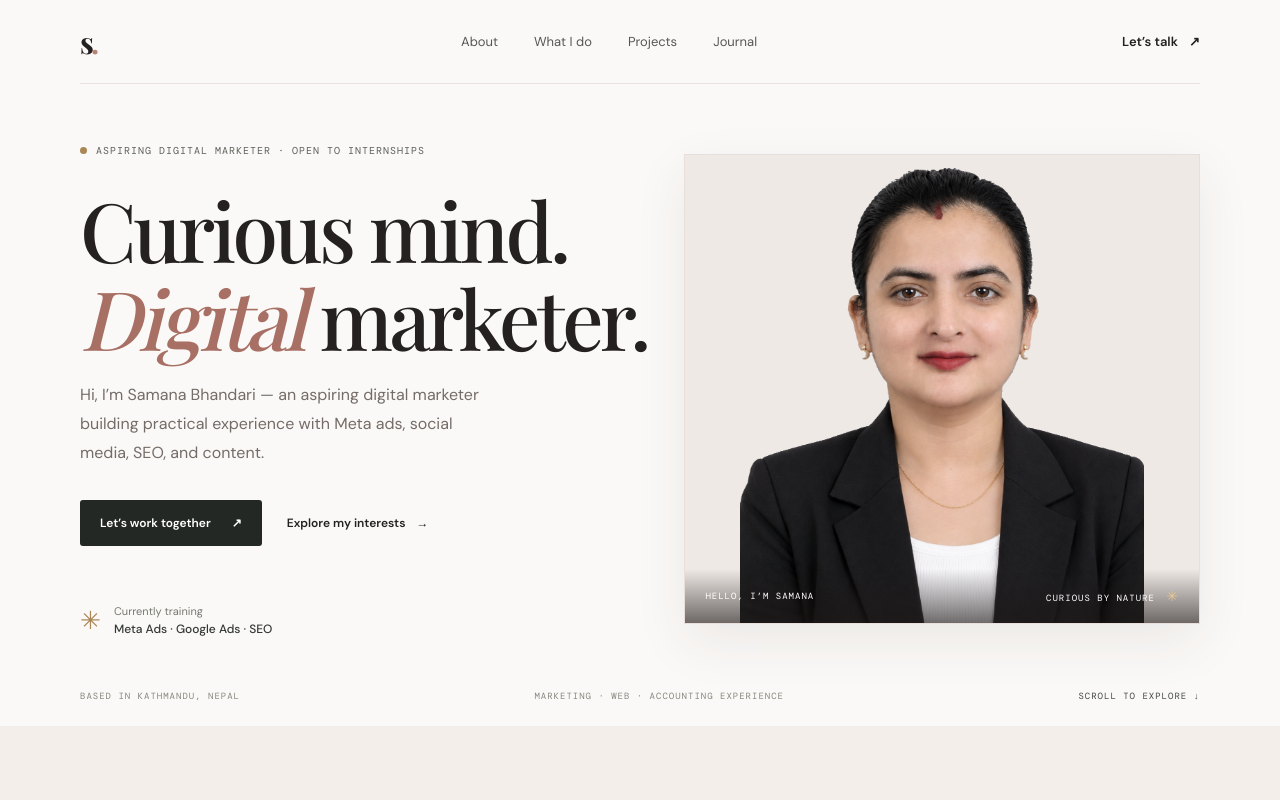
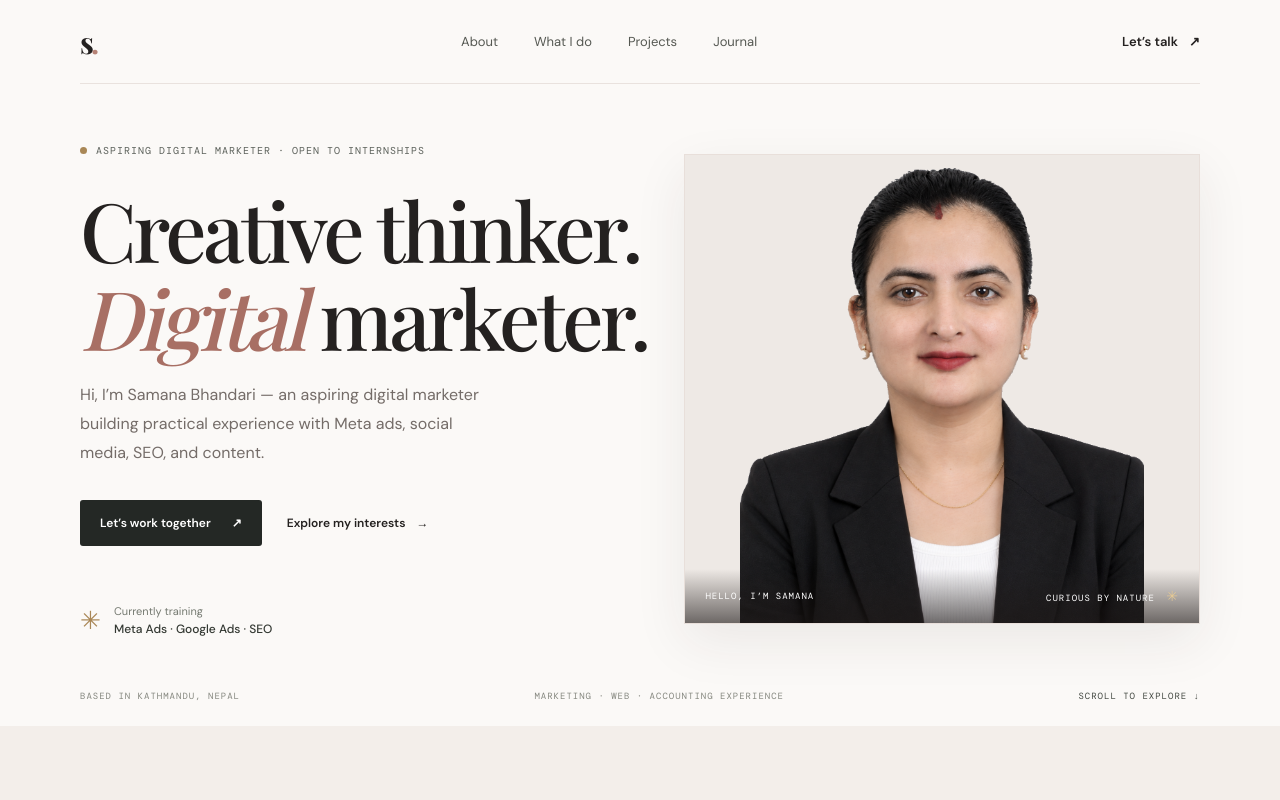
Before and after one commit to bhandarisamana198/portfoliowebsite, a Next.js app: page / in a window 1280 px wide. Shown: the top 800 px of the page. Built offline with nearby package versions, Linux system fonts and the light colour scheme; a web font is replaced by a local one.

Commit message:
remove words

```diff
--- a/app/page.tsx
+++ b/app/page.tsx
@@ -20,7 +20,7 @@ export default function Home() {
       <section className="hero shell">
         <div className="hero-copy">
           <div className="eyebrow"><span className="status-dot" /> ASPIRING DIGITAL MARKETER · OPEN TO INTERNSHIPS</div>
-          <h1>Curious mind.<br /><span>Digital</span> marketer.</h1>
+          <h1>Creative thinker.<br /><span>Digital</span> marketer.</h1>
           <p className="hero-intro">Hi, I’m Samana Bhandari — an aspiring digital marketer building practical experience with Meta ads, social media, SEO, and content.</p>
           <div className="hero-actions"><a className="button button-dark" href="#contact">Let’s work together <Arrow diagonal /></a><a className="text-link" href="#work">Explore my interests <Arrow /></a></div>
           <div className="hero-note"><span className="note-mark">✳</span><span>Currently training<br /><strong>Meta Ads · Google Ads · SEO</strong></span></div>
```
